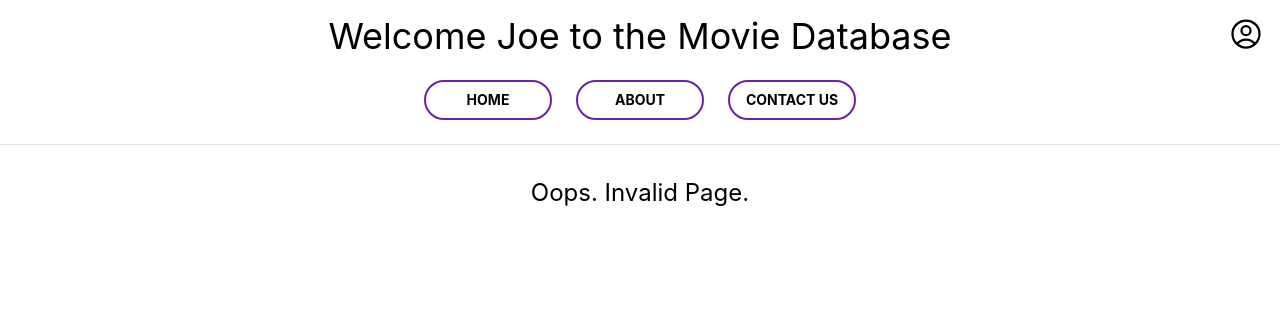
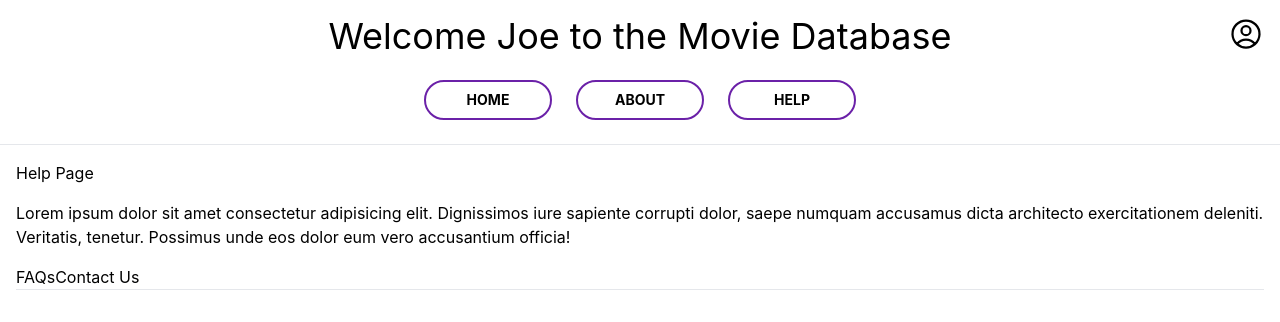
Before and after one commit to edangerfield2100/react-query-app, a React (Create React App) app: page /help in a window 1280 px wide. Shown: the top 322 px of the page. Built offline with nearby package versions, Linux system fonts and the light colour scheme.

Commit message:
Est nested layout (HelpLayout)

```diff
--- /dev/null
+++ b/src/components/layouts/helpLayout.tsx
@@ -0,0 +1,22 @@
+import { Outlet } from "react-router";
+import { NavLink } from "react-router-dom";
+
+export default function HelpLayout() {
+  return (
+    <div className="m-4">
+      <h2 className="mb-4">Help Page</h2>
+      <p>
+        Lorem ipsum dolor sit amet consectetur adipisicing elit. Dignissimos
+        iure sapiente corrupti dolor, saepe numquam accusamus dicta architecto
+        exercitationem deleniti. Veritatis, tenetur. Possimus unde eos dolor eum
+        vero accusantium officia!
+      </p>
+      <nav className="mt-4">
+        <NavLink to="faq">FAQs</NavLink>
+        <NavLink to="contact">Contact Us</NavLink>
+      </nav>
+      <hr />
+      <Outlet />
+    </div>
+  );
+}
--- a/src/components/navbar.tsx
+++ b/src/components/navbar.tsx
@@ -12,7 +12,7 @@ function Navbar() {
           <Link to="/about">About</Link>
         </li>
         <li className="w-32 m-2 btn border-2 border-purple-800 text-center hover:bg-purple-800 hover:text-white transition ease-out duration-300">
-          <Link to="/contact">Contact Us</Link>
+          <Link to="/help">Help</Link>
         </li>
       </ul>
     </nav>
--- a/src/pages/Contact.tsx
+++ /dev/null
@@ -1,5 +0,0 @@
-function Contact() {
-  return <div className="m-4">Contact Us Page</div>;
-}
-
-export default Contact;
--- /dev/null
+++ b/src/pages/help/Contact.tsx
@@ -0,0 +1,3 @@
+export default function Contact() {
+  return <div>Contact page</div>;
+}
--- /dev/null
+++ b/src/pages/help/Faq.tsx
@@ -0,0 +1,3 @@
+export default function Faq() {
+  return <div>FAQ page</div>;
+}
--- a/src/routing/router.tsx
+++ b/src/routing/router.tsx
@@ -4,10 +4,12 @@ import {
   createRoutesFromElements,
   Route,
 } from "react-router-dom";
+import HelpLayout from "../components/layouts/helpLayout";
 import RootLayout from "../components/layouts/rootLayout";
 
 import About from "../pages/About";
-import Contact from "../pages/Contact";
+import Faq from "../pages/help/Faq";
+import Contact from "../pages/help/Contact";
 import Home from "../pages/Home";
 import MovieDetails from "../pages/MovieDetails";
 import NoMatch from "../pages/NoMatch";
@@ -39,7 +41,10 @@ const Router = createBrowserRouter(
       <Route index element={<Home />} />
       <Route path="movie-details/:movieId" element={<MovieDetails />} />
       <Route path="about" element={<About />} />
-      <Route path="contact" element={<Contact />} />
+      <Route path="help" element={<HelpLayout />}>
+        <Route path="faq" element={<Faq />} />
+        <Route path="contact" element={<Contact />} />
+      </Route>
       <Route path="profile" element={<Profile />} />
       <Route path="search" element={<Search />} />
       <Route path="*" element={<NoMatch />} />
```
